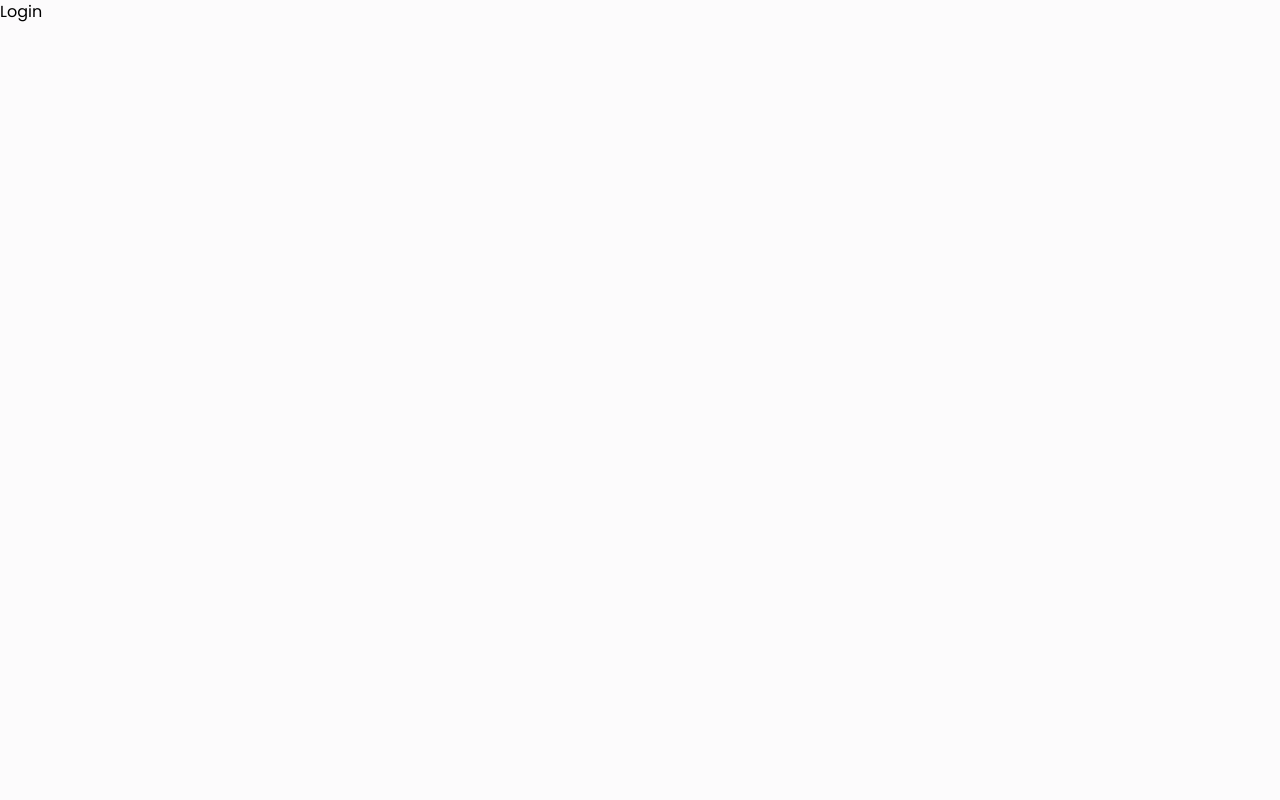
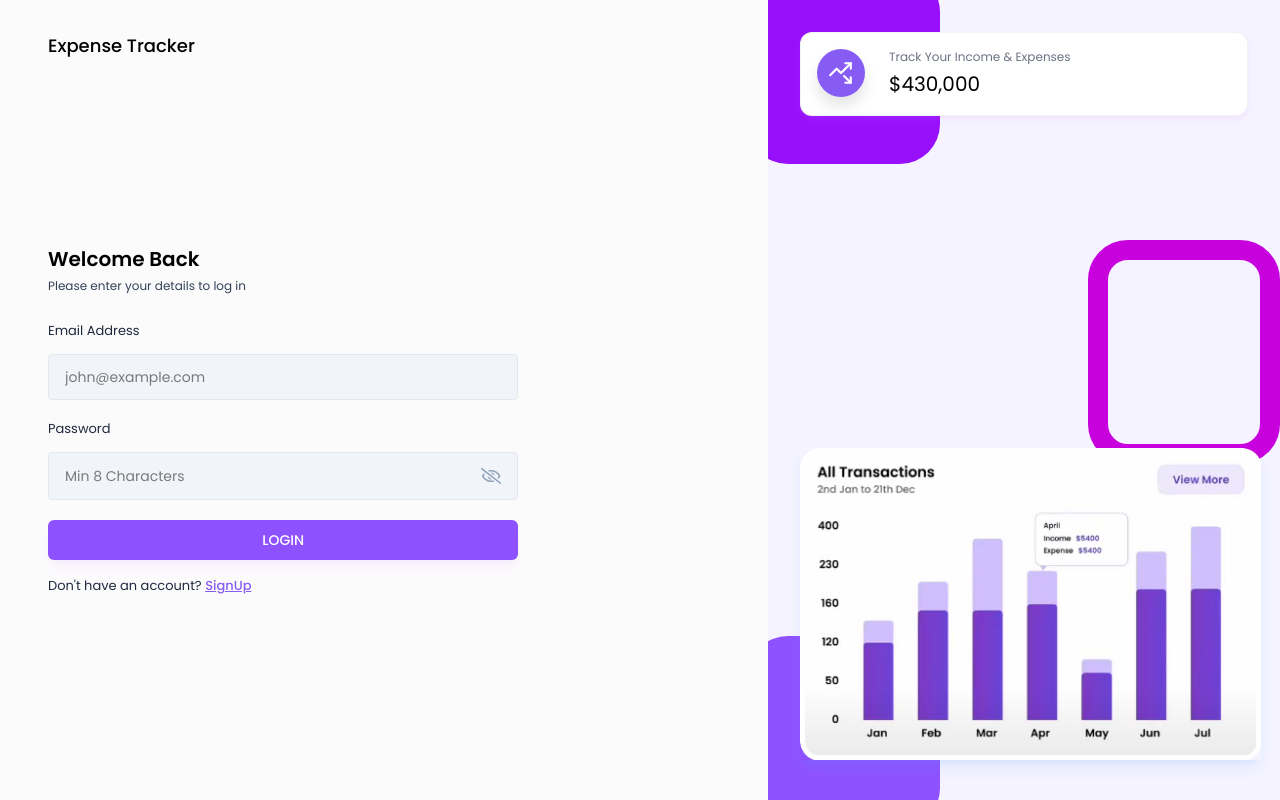
Before and after one commit to vishal911m/CashTrack, a React (Vite) app in the folder frontend/: page /login in a window 1280 px wide. Built offline with nearby package versions, Linux system fonts and the light colour scheme.

Commit message:
Building the login form UI

```diff
--- /dev/null
+++ b/frontend/src/components/Inputs/Input.jsx
@@ -0,0 +1,45 @@
+import React, { useState } from 'react';
+import { FaRegEye, FaRegEyeSlash } from 'react-icons/fa';
+
+const Input = ({value, onChange, placeholder, label, type}) => {
+  const [showPassword, setShowPassword] = useState(false);
+
+  const toggleShowPassword = () =>{
+    setShowPassword(!showPassword);
+  }
+  return (
+    <div>
+      <label className='text-[13px] text-slate-800'>{label}</label>
+
+      <div className='input-box'>
+        <input
+          type={type == 'password' ? showPassword ? 'text' : 'password' : type}
+          placeholder={placeholder}
+          className='w-full bg-transparent outline-none'
+          value={value}
+          onChange={(e)=>onChange(e)}
+        />
+
+        {type === "password" && (
+          <>
+          {showPassword ? (
+            <FaRegEye
+              size={22}
+              className="text-primary cursor-pointer"
+              onClick={()=> toggleShowPassword()}
+            />
+          ) : (
+            <FaRegEyeSlash
+              size={22}
+              className="text-slate-400 cursor-pointer"
+              onClick={()=> toggleShowPassword()}
+            />
+          )}
+          </>
+        )}
+      </div>
+    </div>
+  )
+}
+
+export default Input
--- /dev/null
+++ b/frontend/src/components/layouts/AuthLayout.jsx
@@ -0,0 +1,49 @@
+import React from 'react'
+import cardImage from '../../assets/images/card2.png';
+import {LuTrendingUpDown} from "react-icons/lu"
+
+const AuthLayout = ({children}) => {
+  return (
+    <div className='flex'>
+      <div className='w-screen h-screen md:w-[60vw] px-12 pt-8 pb-12'>
+        <h2 className='text-lg font-medium text-black'>Expense Tracker</h2>
+        {children}
+      </div>
+
+      <div className='hidden md:block w-[40vw] h-screen bg-violet-50 bg-auth-bg-img bg-cover bg-no-repeat bg-center overflow-hidden p-8 relative'>
+        <div className='w-48 h-48 rounded-[40px] bg-purple-600 absolute -top-7 -left-5'></div>
+        <div className='w-48 h-56 rounded-[40px] border-[20px] border-fuchsia-600 absolute top-[30%] -right-[0px]'></div>
+        <div className='w-48 h-48 rounded-[40px] bg-violet-500 absolute -bottom-7 -left-5'></div>
+
+        <div className='grid grid-cols-1 z-20'>
+          <StatsInfoCard
+            icon={<LuTrendingUpDown />}
+            label="Track Your Income & Expenses"
+            value="430,000"
+            color="bg-primary"
+          />
+        </div>
+
+        <img src={cardImage} alt='Card'
+          className='w-64 lg:w-[90%] absolute bottom-10 shadow-lg shadow-blue-400/15 '
+        />
+      </div>
+    </div>
+  )
+}
+
+export default AuthLayout
+
+const StatsInfoCard = ({icon ,label, value, color}) =>{
+  return (
+    <div className='flex gap-6 bg-white p-4 rounded-xl shadow-md shadow-purple-400/10 border border-gray-200/50 z-10'>
+      <div className={`w-12 h-12 flex items-center justify-center text-[26px] text-white ${color} rounded-full drop-shadow-xl`}>
+        {icon}
+      </div>
+      <div>
+        <h6 className='text-xs text-gray-500 mb-1'>{label}</h6>
+        <span className='text-[20px]'>${value}</span>
+      </div>
+    </div>
+  )
+}
--- a/frontend/src/index.css
+++ b/frontend/src/index.css
@@ -17,3 +17,11 @@
     overflow-x: hidden;
   }
 }
+
+.input-box{
+  @apply w-full flex justify-between gap-3 text-sm text-black bg-slate-100 rounded px-4 py-3 mb-4 mt-3 border border-slate-200 outline-none ;
+}
+
+.btn-primary{
+  @apply w-full text-sm font-medium text-white bg-violet-500 shadow-lg shadow-purple-600/5 p-[10px] rounded-md my-1 hover:bg-purple-600/15 hover:text-purple-600 ;
+}
--- a/frontend/src/pages/Auth/Login.jsx
+++ b/frontend/src/pages/Auth/Login.jsx
@@ -1,8 +1,73 @@
-import React from 'react'
+import React, { useState } from 'react'
+import AuthLayout from '../../components/layouts/authLayout'
+import { Link, useNavigate } from 'react-router-dom';
+import Input from '../../components/Inputs/input';
+import { validateEmail } from '../../utils/helper';
 
 const Login = () => {
+  const [email, setEmail] = useState("");
+  const [password, setPassword] = useState("");
+  const [error, setError] = useState(null);
+
+  const navigate = useNavigate();
+
+  //handle login form submit
+  const handleLogin = async(e) => {
+    e.preventDefault();
+
+    if(!validateEmail(email)){
+      setError("Please enter a valid email address.");
+      return;
+    }
+
+    if (!password) {
+      setError("Please enter the password");
+      return;
+    }
+
+    setError("");
+
+    //Login API call
+  }
+
   return (
-    <div>Login</div>
+    <AuthLayout>
+      <div className='lg:w-[70%] h-3/4 md:h-full flex flex-col justify-center'>
+        <h3 className='text-xl font-semibold text-black'>Welcome Back</h3>
+        <p className='text-xs text-slate-700 mt-[5px] mb-6'>Please enter your details to log in</p>
+
+        <form action="" onSubmit={handleLogin}>
+          <Input
+            value={email}
+            onChange={({target})=>setEmail(target.value)}
+            label="Email Address"
+            placeholder='john@example.com'
+            type='text'
+          />
+          <Input
+            value={password}
+            onChange={({target})=>setPassword(target.value)}
+            label="Password"
+            placeholder='Min 8 Characters'
+            type='password'
+          />
+
+          {error && <p className='text-red-500 text-sm pb-2.5'>{error}</p> }
+
+          <button type='submit' className='btn-primary'>
+            LOGIN
+          </button>
+
+          <p className='text-[13px] text-slate-800 mt-3'>
+            Don't have an account? {" "}
+            <Link className='font-medium text-primary underline' to="/signUp">
+              SignUp
+            </Link>
+          </p>
+        </form>
+
+      </div>
+    </AuthLayout>
   )
 }
 
--- a/frontend/src/utils/helper.js
+++ b/frontend/src/utils/helper.js
@@ -0,0 +1,4 @@
+export const validateEmail = (email) =>{
+  const regex = /^[^\s@]+@[^\s@]+\.[^\s@]+$/ ;
+  return regex.test(email);
+};
```
Also changed, not shown: frontend/src/assets/images/card2.png (added).
